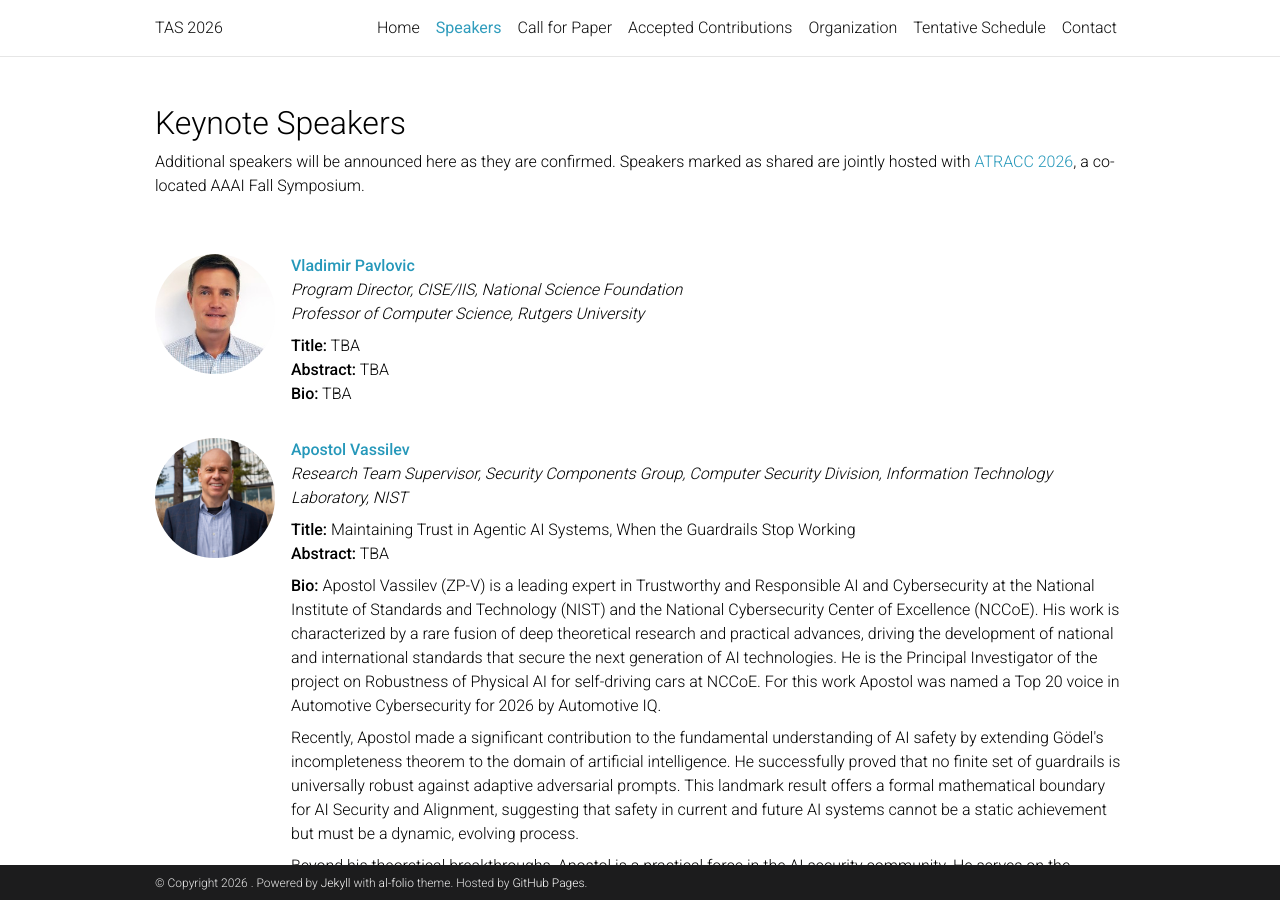
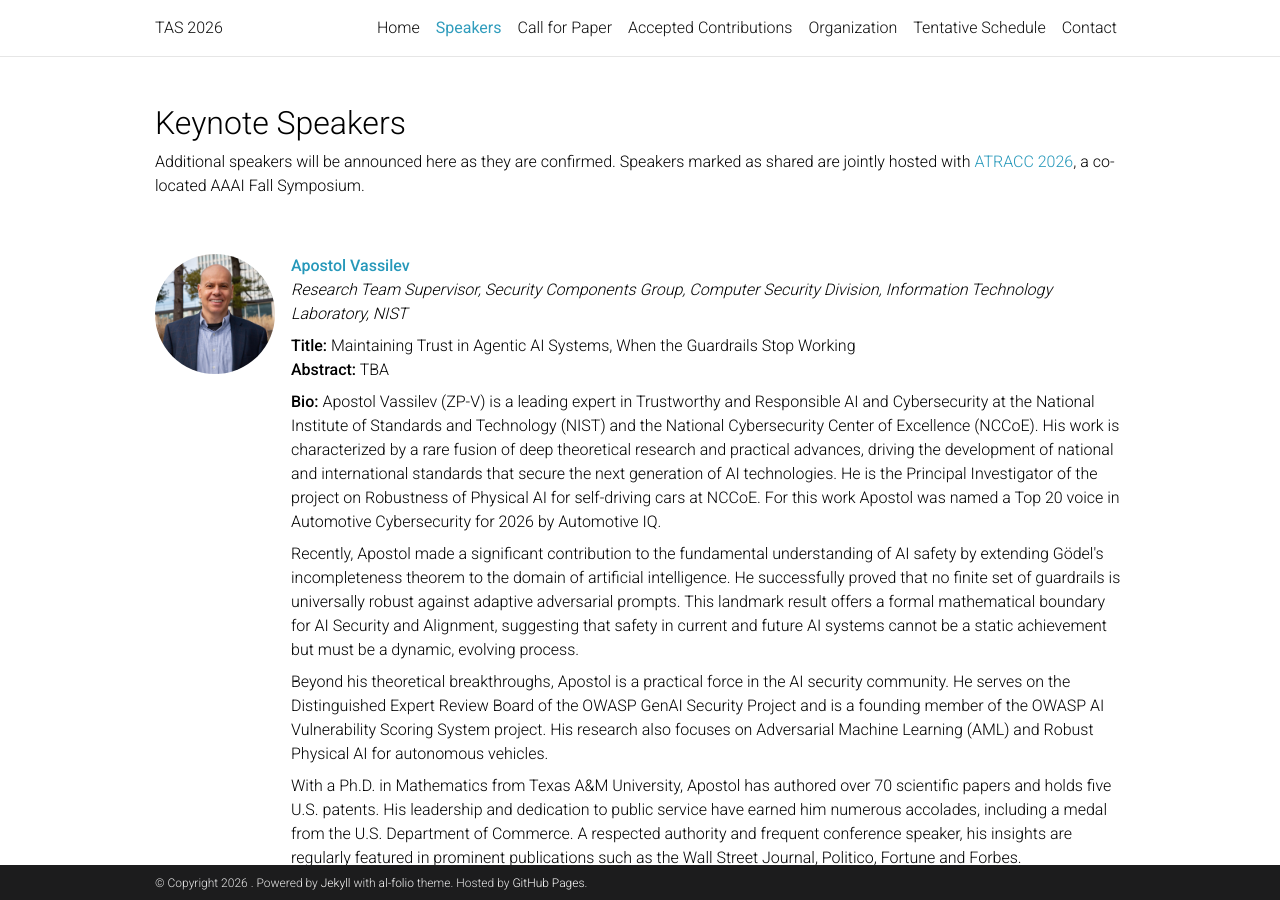
Before and after one commit to tas2026/tas2026.github.io, a Jekyll site: the page built from _pages/speakers.md, in a window 1280 px wide and 900 px high. Built offline with Jekyll 4.4.1, drawn with Linux system fonts in a browser that asks for light colours; comment, search, counter and statistics services are not loaded; a style sheet for code colours, icons or effects is not loaded; grey boxes are pictures that could not be loaded.

Commit message:
Update speakers.md

```diff
--- a/_pages/speakers.md
+++ b/_pages/speakers.md
@@ -13,20 +13,6 @@ nav_order: 2
 <br />
 
 <div class="team-container" style="display: flex; flex-direction: column; gap: 2rem;">
-  <div class="team-member" style="display: flex; align-items: flex-start; gap: 1rem;">
-    <img
-      src="{{ '/assets/img/speakers/Vladimir.jpg' | relative_url }}"
-      alt="Vladimir Pavlovic"
-      style="width: 120px; height: 120px; object-fit: cover; border-radius: 50%; flex-shrink: 0;"
-    />
-    <div class="speaker-info" style="text-align: left;">
-      <p style="margin: 0;"><strong><a href="https://www.cs.rutgers.edu/people/professors/details/vladimir-pavlovic">Vladimir Pavlovic</a></strong></p>
-      <p style="margin: 0 0 0.5rem;"><em>Program Director, CISE/IIS, National Science Foundation<br />Professor of Computer Science, Rutgers University</em></p>
-      <p style="margin: 0;"><strong>Title:</strong> TBA</p>
-      <p style="margin: 0;"><strong>Abstract:</strong> TBA</p>
-      <p style="margin: 0;"><strong>Bio:</strong> TBA</p>
-    </div>
-  </div>
 
   <div class="team-member" style="display: flex; align-items: flex-start; gap: 1rem;">
     <img
```
